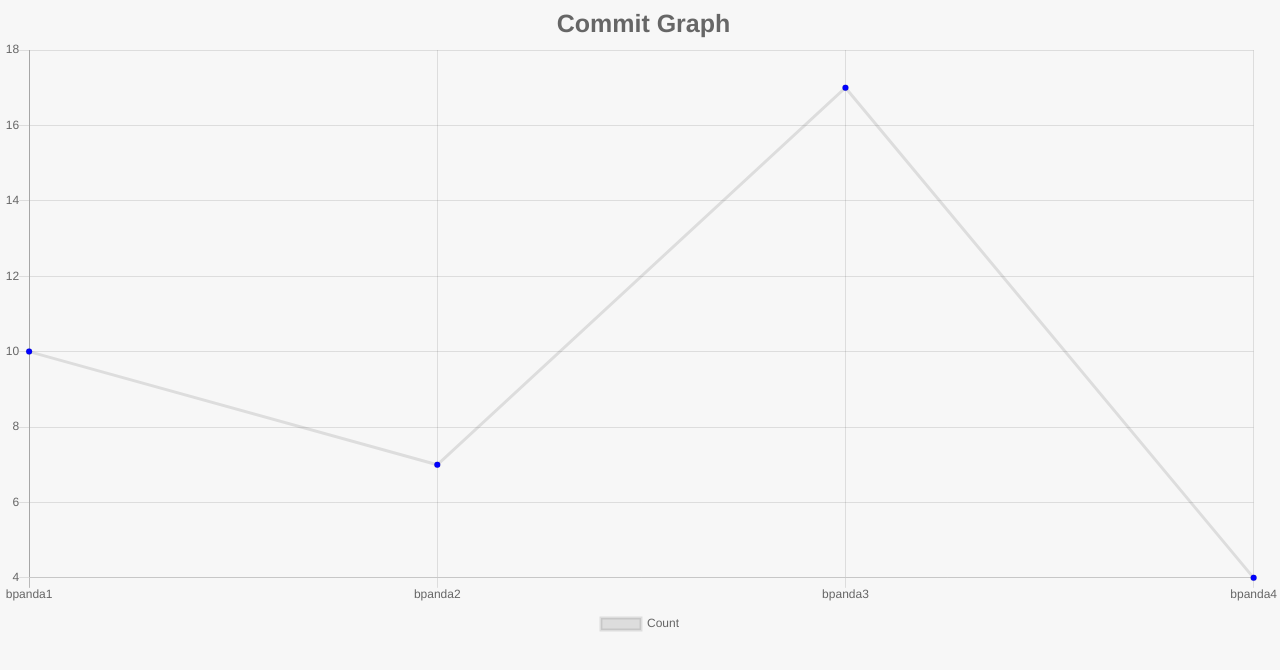
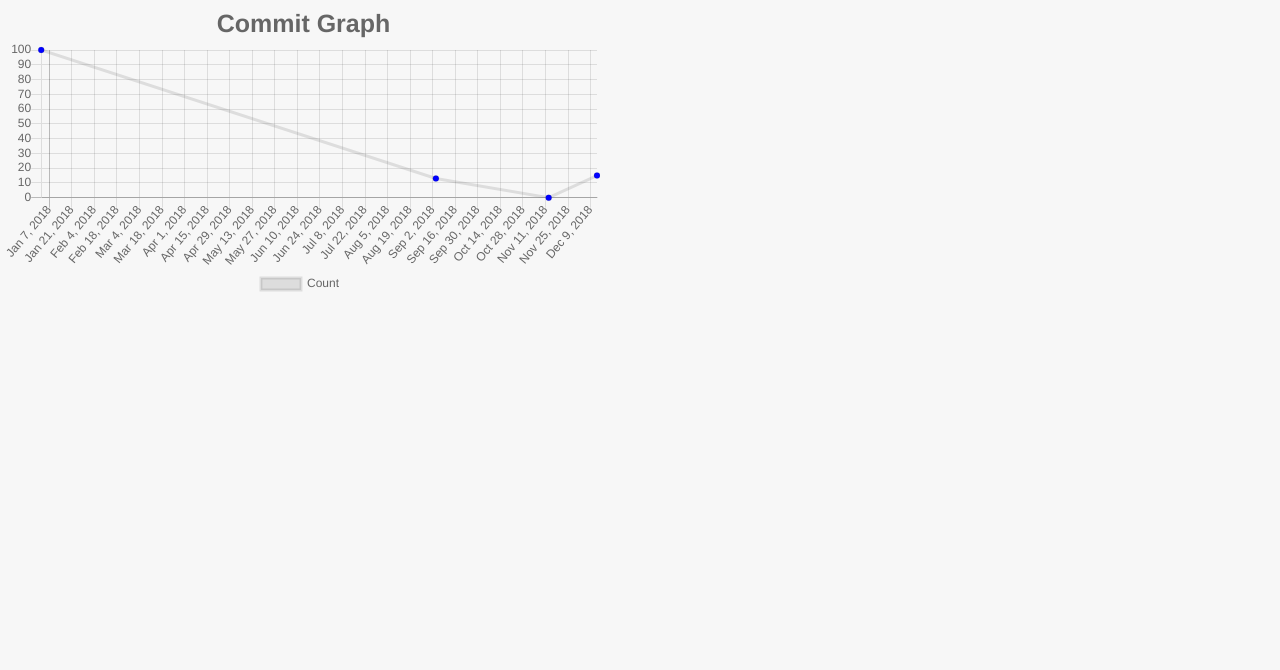
Before and after one commit to sarthak-tiwari/Figit, a React (Create React App) app in the folder Source/figitfront/: page / in a window 1280 px wide. Shown: the top 670 px of the page. Built offline with nearby package versions, Linux system fonts and the light colour scheme.

Commit message:
US105-TASK117-FORK2: Created new branch to avoid conflicts and created line chart component

```diff
--- a/Source/figitfront/package.json
+++ b/Source/figitfront/package.json
@@ -3,7 +3,11 @@
   "version": "0.1.0",
   "private": true,
   "dependencies": {
+    "canvasjs": "^1.8.1",
+    "chart.js": "^2.7.3",
+    "moment": "^2.22.2",
     "react": "^16.6.0",
+    "react-chartjs-2": "^2.7.4",
     "react-dom": "^16.6.0",
     "react-scripts": "2.0.5"
   },
--- a/Source/figitfront/src/App.js
+++ b/Source/figitfront/src/App.js
@@ -21,10 +21,10 @@ class App extends Component {
 
   getChartData() {
     var test = [
-      [['x1', "bpanda1"], ['x2', 10]],
-      [['x1', "bpanda2"], ['x2', 7]],
-      [['x1', "bpanda3"], ['x2', 17]],
-      [['x1', "bpanda4"], ['x2', 4]]
+      [['x1', "Jan 2 2018"], ['x2', 100]],
+      [['x1', "Sep 4 2018"], ['x2', 13]],
+      [['x1', "Nov 13 2018"], ['x2', 0]],
+      [['x1', "Dec 13 2018"], ['x2', 15]]
     ];
     // Ajax calls here
     var xValues = [];
@@ -52,9 +52,12 @@ class App extends Component {
           {
             label:yAxisName,
             data: yValues,
+            default: 0,
             backgroundColor: 'blue',
             fill:false,
-            lineTension: 0
+            lineTension:0,
+            stacked:true,
+            fillGapsWithZero: true
           }
         ]
       }
--- a/Source/figitfront/src/pullReq/pullReq.css
+++ b/Source/figitfront/src/pullReq/pullReq.css
@@ -58,3 +58,7 @@ body {
       font-size: 50px;
       font-family:'Josefin Sans', sans-serif;
   }
+  .chart{
+    height:300px;
+    width:600px;
+  }
--- a/Source/figitfront/src/pullReq/pullReq.js
+++ b/Source/figitfront/src/pullReq/pullReq.js
@@ -2,6 +2,7 @@ import React from 'react';
 //import './pullReq.css';
 import Pin from './logo.png';
 import {Bar, Line, Pie} from 'react-chartjs-2';
+import './pullReq.css';
 
 class PullRequest extends React.Component {
 	constructor(props){
@@ -20,19 +21,36 @@ class PullRequest extends React.Component {
 
 	  render() {
 		  return (
-			<div className="chart">
-
+			<div class="chart">
 				<Line
 					data={this.state.chartData}
 					options={{
 						title:{
-						display:this.props.displayTitle,
-						text:' '+this.props.location,
-						fontSize:25
+						 display:this.props.displayTitle,
+						 text:' '+this.props.location,
+						 fontSize:25
 						},
 						legend:{
 						 display:this.props.displayLegend,
 						 position:this.props.legendPosition
+						},
+						scales: {
+							xAxes: [ {
+								type: 'time',
+								time: {
+									unit: 'week'
+								},
+								ticks: {
+									min:0
+							},
+							distribution:'linear'
+							}],
+							yAxes: [{
+                ticks: {
+										min:0,
+										source:'labels'
+								},
+            }]
 						},
 					}}
         		/>
```
Also changed, not shown: 1 other file (tests, documents, lock files or other folders).
